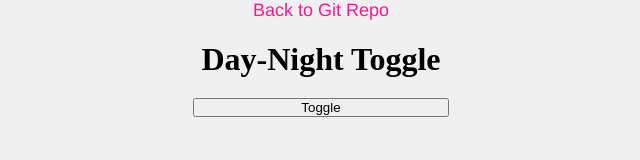
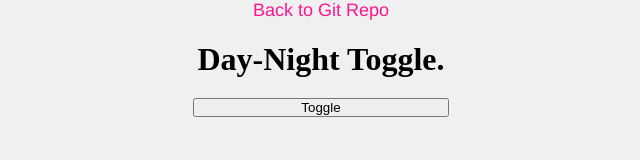
Before and after one commit to Mark-Eugene-Barasu/JS-day-night-toggle, a plain HTML site: page index.html in a window 1280 px wide. Shown: the full height of the page, 319-959 px from the left. Drawn offline with Linux system fonts and the light colour scheme.

Commit message:
Update index.html

```diff
--- a/index.html
+++ b/index.html
@@ -9,7 +9,7 @@
 </head>
 <body>
     <a href="https://github.com/Mark-Eugene-Barasu/JS-day-night-toggle">Back to Git Repo</a>
-    <h1>Day-Night Toggle</h1>
+    <h1>Day-Night Toggle.</h1>
     <button onclick="toggleTheme()">
         Toggle
     </button>
```
